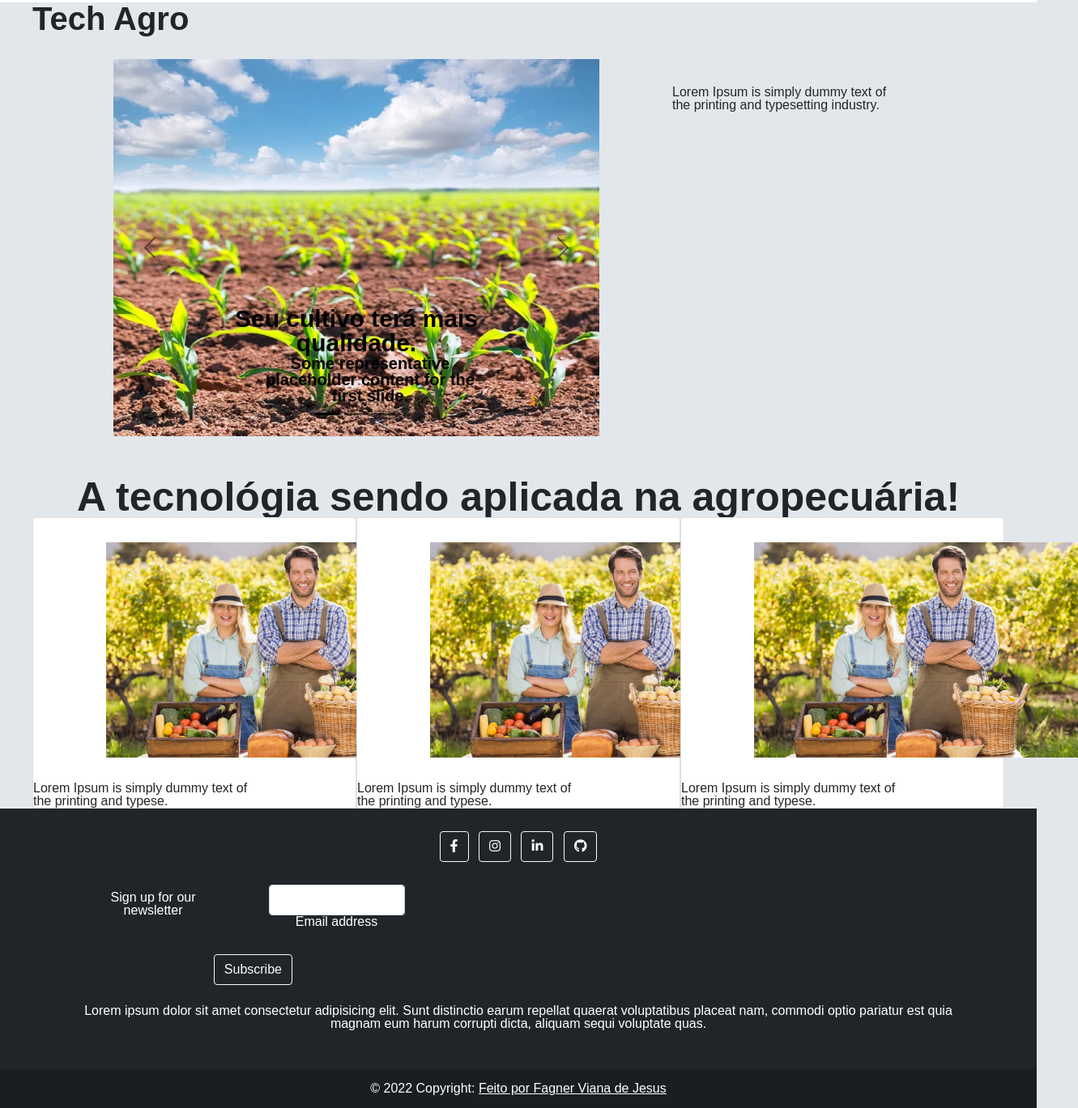
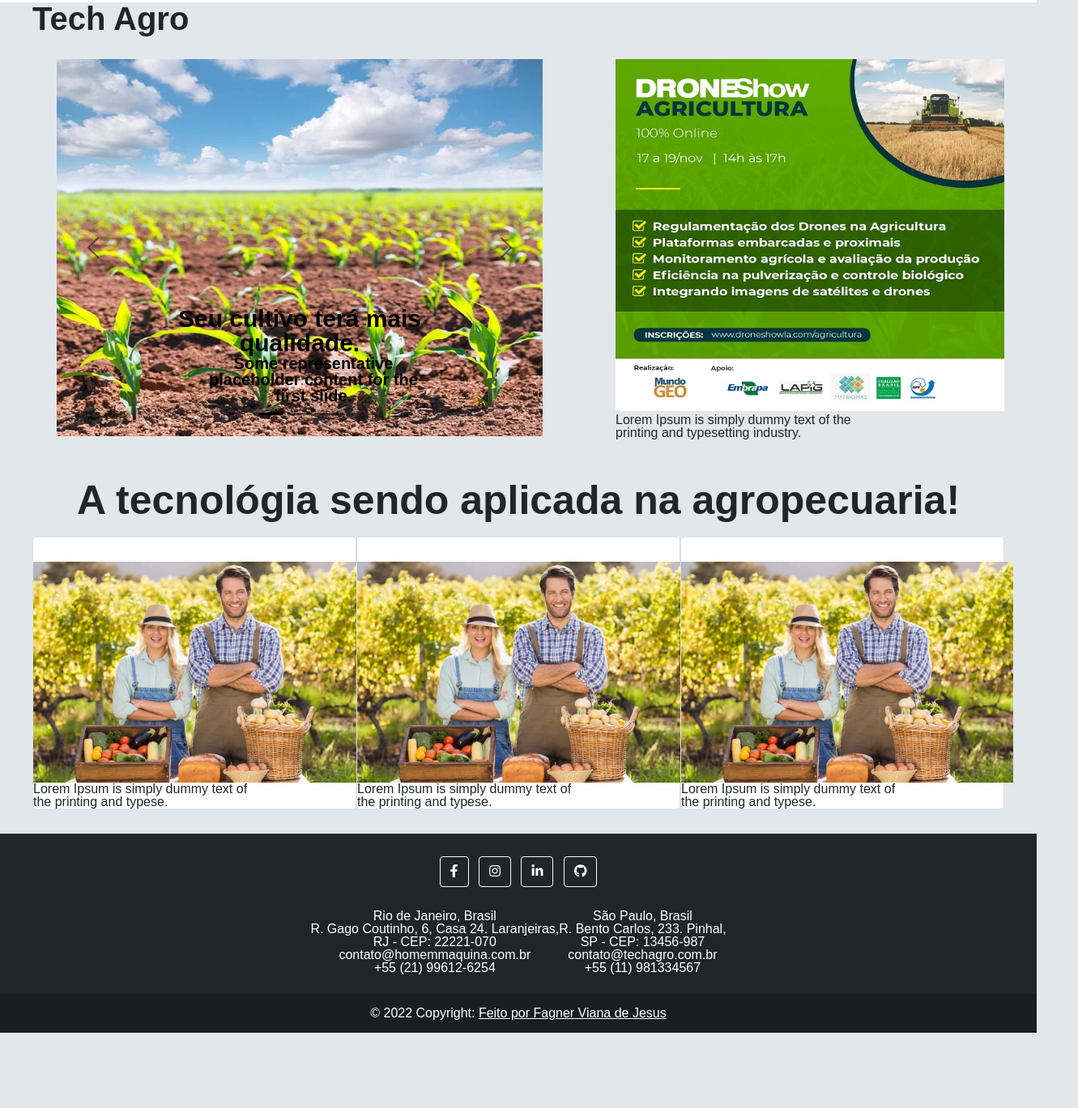
Before and after one commit to FagnerVJ/Site-b-sico, a plain HTML site: page index.html in a window 1280 px wide. Shown: the part 85-1454 px from the top of the page at 81% size, 1331 px wide, since content can reach past the window. After the commit the page ends 1361 px from the top, so only its background shows below. Drawn offline with nearby package versions, Linux system fonts and the light colour scheme.

Commit message:
Atualização feito

```diff
--- a/css/style.css
+++ b/css/style.css
@@ -46,7 +46,7 @@ body{
     width: 600px;
     justify-content: center;
     display: flex;
-    margin-left: 100px;
+    margin-left: 30px;
     margin-top: 30px;
     }
    .carousel-inner > img {
@@ -65,16 +65,24 @@ body{
         text-align: center;
         margin-left: 80px;
     }
-    .primeiro-conteudo{
+    .container-imagens{
+        display: flex;
+        width: auto;
 
     }
-    .container-imagens{
-        display: flex;
-
+    .imagem-principal{
+        width: 100%;
+        height: 435px;
     }
-    .imagem-lateral{
+    .imagem-agro{
+        margin-top: 30px;
+    }
+    .imagem-home{
        width:410px;
        margin-top: 30px;
+    }
+    .maquinas-tecnologia{
+        margin-bottom: 30px;
     }
     .imagem-agro{
         margin-left: 90px;
@@ -87,6 +95,7 @@ body{
         width: auto;
         text-align: center;
         margin-top: 50px;
+        margin-bottom: 20px;
         font-weight: bold;
 
     }
@@ -112,13 +121,13 @@ body{
     /* Pagina Contato */
     .conteudoPrincipal-cursos-link {
         list-style: none;
-        height: 300px;
         background-color: #FFF;
         text-align: center;
         margin: 1%;
         transition: .3s;
         box-shadow: 2px 2px 2px #CCC;
         position: relative;
+        height: 250px;
 
     }
     .conteudoPrincipal-cursos-link a {
@@ -154,6 +163,9 @@ body{
 	margin: 10px auto;
 }
 
+.conteudoPrincipal-cursos-link-img{
+    width: 100%;
+}
     .conteudoPrincipal-cursos{
         display: flex;
         flex-wrap: wrap;
@@ -190,10 +202,18 @@ body{
         flex-shrink: 2;
     }
     .imagem-lateral{
-        width: 400px;
+        width: 40%;
         margin-bottom: 30px;
-        margin-left: 90px;
+        margin-left: 70px;
+        margin-right: 20px;
     }
     iframe{
         margin-bottom: 20px;
     }
+    .contato{
+        display: flex;
+        justify-content: center;
+    }
+    .contato-li{
+        list-style: none;
+    }
--- a/index.html
+++ b/index.html
@@ -18,7 +18,7 @@
 <body>
     <div id="container">
         <header class="cabecalho-principal">
-            <div class="container">
+            <nav class="container">
                 <h1 class="cabecalho-principal-titulo">
                     <a href="./index.html"><img class="logo" src="./img/logo.jpg" alt=""></a>
                 </h1>
@@ -39,15 +39,14 @@
                         <li><a class="dropdown-item" href="#cabecalho">Contatos</a></li>
                     </ul>
                 </div>
-            </div>
+              </nav>
         </header>
+
         <main class="container-principal">
             <h1 class="titulo">Tech Agro</h1>
             <!-- Primeiro Container carrossel-->
             <section class="container-imagens">
-
-                <article class="primeiro-conteudo">
-
+                <article class="conteudo-carrossel">
                     <div id="carouselExampleDark" class="carousel carousel-dark slide" data-bs-ride="carousel">
                         <div class="carousel-indicators">
                             <button type="button" data-bs-target="#carouselExampleDark" data-bs-slide-to="0"
@@ -96,25 +95,25 @@
                     </div>
                 </article>
                 <div class="imagem-agro">
-                    <img class="imagem-lateral" src="./img//foto-4.jpg" alt="">
+                    <img class="imagem-principal" src="./img/foto-4.jpg" alt="">
                     <p>Lorem Ipsum is simply dummy text of the printing and typesetting industry.</p>
                 </div>
             </section>
             <!-- Segundo Container -->
             <section id="container-dois">
-                <p class="tecnologia"> A tecnológia sendo aplicada na agropecuária!</p>
+                <p class="tecnologia"> A tecnológia sendo aplicada na agropecuaria!</p>
                 <article class="maquinas-tecnologia">
                     <div class="img-centro">
                         <div class="card">
-                            <img class="imagem-lateral" src="./img/foto-5.jpg" alt="imagem genérica" title="Imagem Genérica">
+                            <img class="imagem-home" src="./img/foto-5.jpg" alt="imagem genérica" title="Imagem Genérica">
                             <p>Lorem Ipsum is simply dummy text of the printing and typese. </p>
                         </div>
                         <div class="card">
-                            <img class="imagem-lateral" src="./img/foto-5.jpg" alt="imagem genérica" title="Imagem Genérica">
+                            <img class="imagem-home" src="./img/foto-5.jpg" alt="imagem genérica" title="Imagem Genérica">
                             <p>Lorem Ipsum is simply dummy text of the printing and typese. </p>
                         </div>
                         <div class="card">
-                            <img class="imagem-lateral" src="./img/foto-5.jpg" alt="imagem genérica" title="Imagem Genérica">
+                            <img class="imagem-home" src="./img/foto-5.jpg" alt="imagem genérica" title="Imagem Genérica">
                             <p>Lorem Ipsum is simply dummy text of the printing and typese. </p>
                         </div>
 
@@ -144,7 +143,7 @@
           ></a>
 
           <!-- Github -->
-        <a class="btn btn-outline-light btn-floating m-1" href="#!" role="button" target="_blank"
+          <a class="btn btn-outline-light btn-floating m-1" href="https://github.com/" role="button" target="_blank"
             ><i class="fab fa-github"></i
           ></a>
         </section>
@@ -152,49 +151,23 @@
 
         <!-- Section: Form -->
         <section class="">
-        <form action="">
-          <!--Grid row-->
-          <div class="row d-flex justify-content-center">
-            <!--Grid column-->
-            <div class="col-auto">
-              <p class="pt-2">
-                <strong>Sign up for our newsletter</strong>
-              </p>
-            </div>
-            <!--Grid column-->
-
-            <!--Grid column-->
-            <div class="col-md-5 col-12">
-              <!-- Email input -->
-              <div class="form-outline form-white mb-4">
-                <input type="email" id="form5Example21" class="form-control" />
-                <label class="form-label" for="form5Example21">Email address</label>
-              </div>
-            </div>
-            <!--Grid column-->
-
-            <!--Grid column-->
-            <div class="col-auto">
-              <!-- Submit button -->
-              <button type="submit" class="btn btn-outline-light mb-4">
-                Subscribe
-              </button>
-            </div>
-            <!--Grid column-->
-          </div>
-          <!--Grid row-->
-        </form>
 
         </section>
-      <!-- Section: Form -->
-
-      <!-- Section: Text -->
-      <section class="mb-4">
-        <p class="para-footer">
-          Lorem ipsum dolor sit amet consectetur adipisicing elit. Sunt distinctio earum
-          repellat quaerat voluptatibus placeat nam, commodi optio pariatur est quia magnam
-          eum harum corrupti dicta, aliquam sequi voluptate quas.
-        </p>
+        <section class="contato">
+          <ul class="contato-ul">
+            <li class="contato-li">Rio de Janeiro, Brasil</li>
+            <li class="contato-li">R. Gago Coutinho, 6, Casa 24. Laranjeiras,</li>
+            <li class="contato-li">RJ - CEP: 22221-070</li>
+            <li class="contato-li">contato@homemmaquina.com.br</li>
+            <li class="contato-li">+55 (21) 99612-6254</li>
+          </ul>
+          <ul class="contato-ul">
+            <li class="contato-li">São Paulo, Brasil</li>
+            <li class="contato-li">R. Bento Carlos, 233. Pinhal,</li>
+            <li class="contato-li">SP - CEP: 13456-987</li>
+            <li class="contato-li">contato@techagro.com.br</li>
+            <li class="contato-li">+55 (11) 981334567</li>
+          </ul>
         </section>
       </div>
 
```
Also changed, not shown: contato.html (+16 -41 lines), produtos.html (+37 -59 lines). Lines whose indentation alone changed are shown as unchanged.
